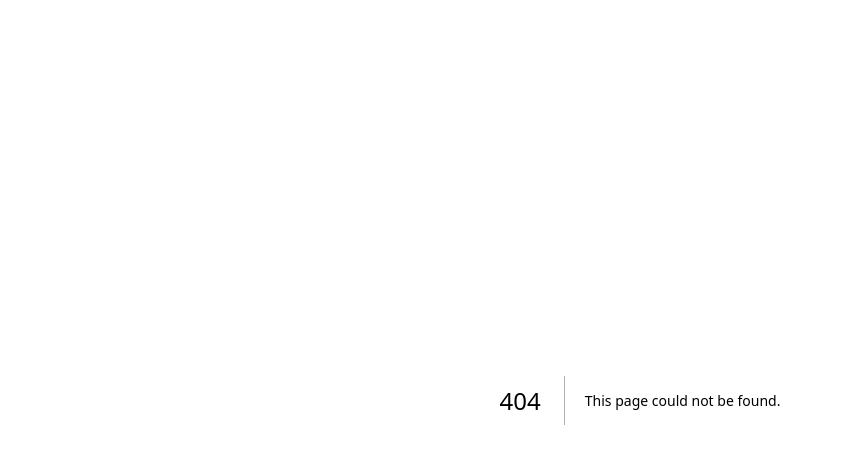
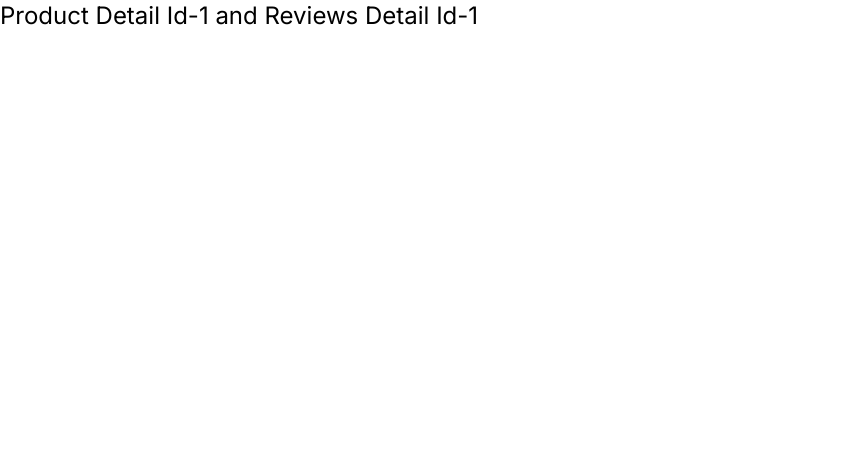
Before and after one commit to prathambhalke/learn-next-js, a Next.js app: page /Routing/dynamicRoute/1/reviews/1 in a window 1280 px wide. Before the commit this address had no page. Shown: the top 464 px of the page, without its empty margins (0-841 px from the left). Built offline with nearby package versions, Linux system fonts and the light colour scheme.

Commit message:
nested dynamic Routing in next js

```diff
--- /dev/null
+++ b/src/app/Routing/dynamicRoute/[productId]/reviews/[reviewsId]/page.tsx
@@ -0,0 +1,16 @@
+const ReviewDetails = ({
+  params,
+}: {
+  params: { productId: string; reviewsId: string };
+}) => {
+  return (
+    <div>
+      <h1 className="text-2xl">
+        Product Detail Id-{params.productId} and Reviews Detail Id-
+        {params.reviewsId}
+      </h1>
+    </div>
+  );
+};
+
+export default ReviewDetails;
--- /dev/null
+++ b/src/app/Routing/dynamicRoute/[productId]/reviews/page.tsx
@@ -0,0 +1,5 @@
+const review = () => {
+  return <div>review page</div>;
+};
+
+export default review;
```
